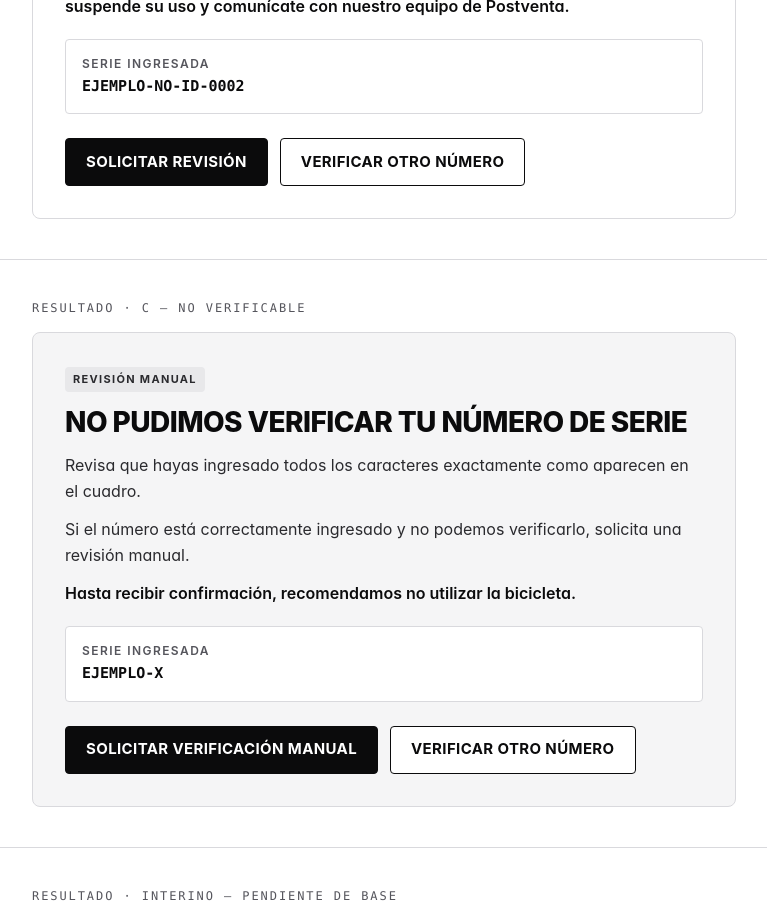
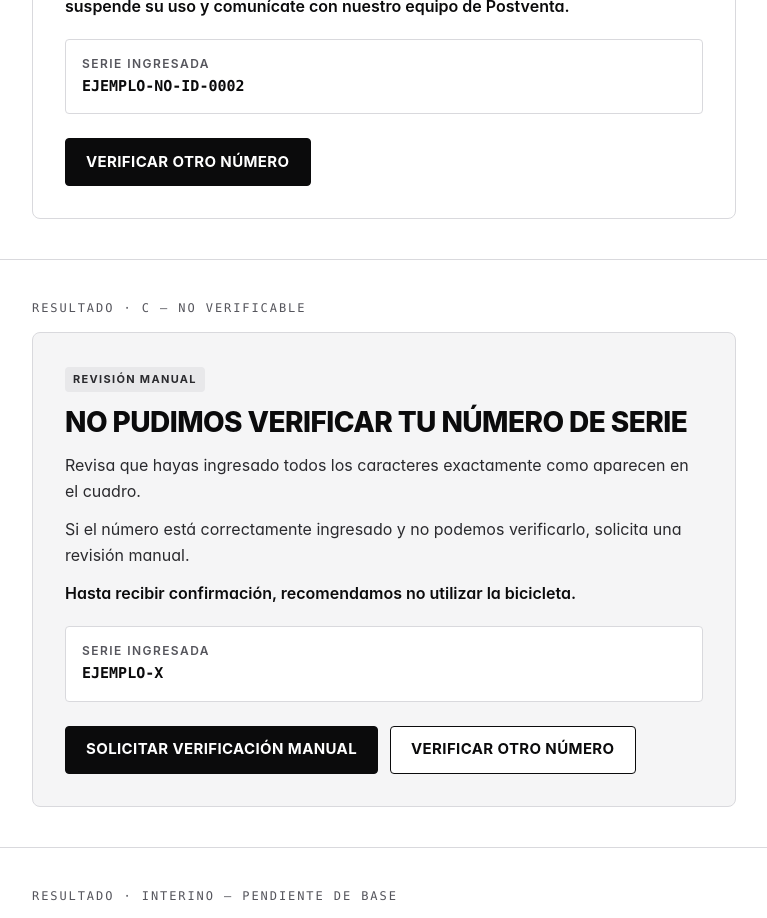
Before and after one commit to matiasdelamaza/recall-collosusdh, a Next.js app: page /dev/estados in a window 1280 px wide. Shown: the part 1340-2258 px from the top of the page, without its empty margins (256-1023 px from the left). Built offline with nearby package versions, Linux system fonts and the light colour scheme; no server answers.

Commit message:
Resultado no identificada: se retira el botón de solicitar revisión (decisión de Cross Mountain)
Co-Authored-By: Claude Fable 5.1 <noreply@anthropic.com>
Claude-Session: https://claude.ai/code/session_019KbavWRyRdpimCkaRm6EEf

```diff
--- a/src/components/public/VerificationResult.tsx
+++ b/src/components/public/VerificationResult.tsx
@@ -84,11 +84,9 @@ export function VerificationResult({ result, headingRef, onStartRegistration, on
           <p className="font-semibold text-ink">{RESULT_NOT_IDENTIFIED.body3}</p>
         </div>
         <SerialLine label={FLOW.verifiedSerialLabel} serial={result.serial} />
+        {/* Decisión de Cross Mountain (27-10-2026): sin botón de revisión manual; solo verificar otro número. */}
         <div className="mt-6 flex flex-col gap-3 sm:flex-row">
-          <Button variant="primary" onClick={() => onStartRegistration("MANUAL_REVIEW")}>
-            {RESULT_NOT_IDENTIFIED.ctaReview}
-          </Button>
-          <Button variant="secondary" onClick={onVerifyAnother}>
+          <Button variant="primary" onClick={onVerifyAnother}>
             {RESULT_NOT_IDENTIFIED.ctaAnother}
           </Button>
         </div>
```
